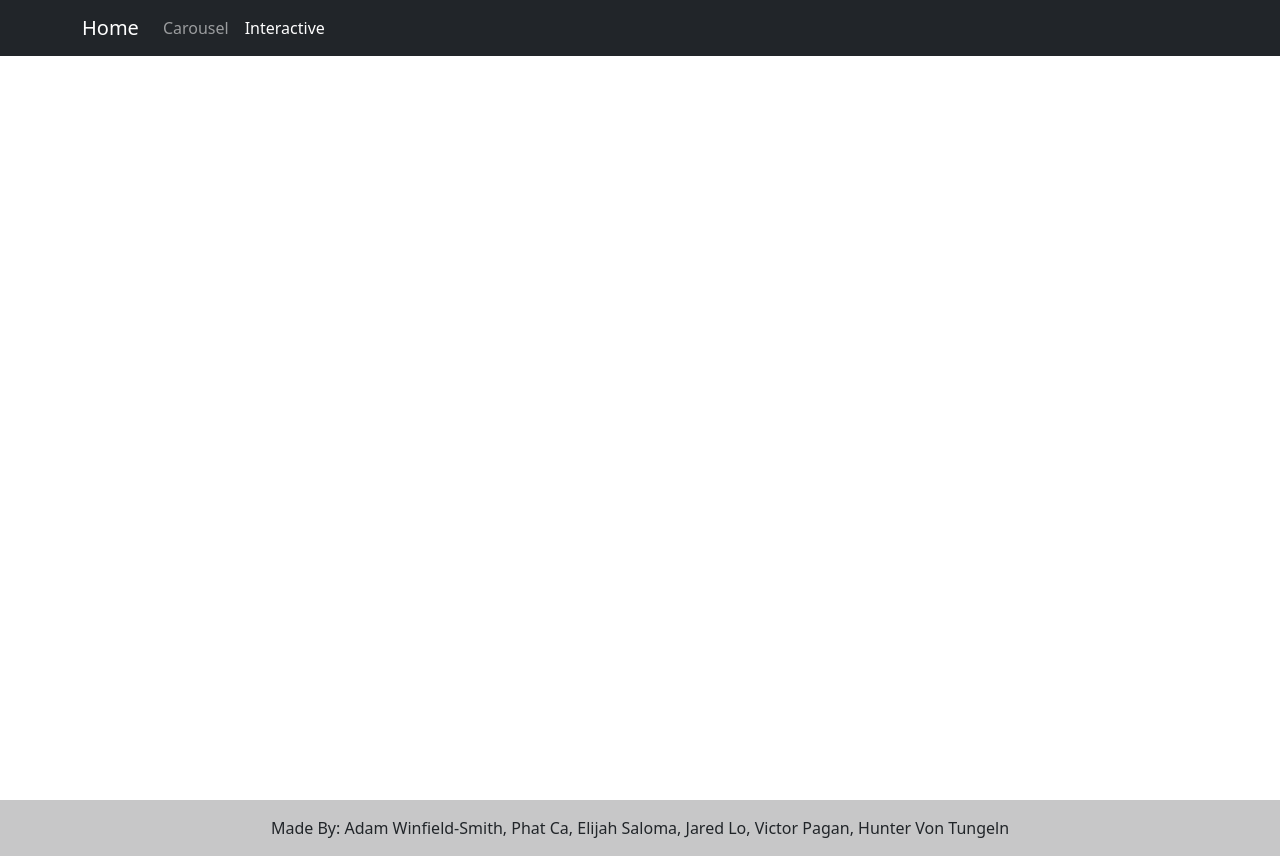
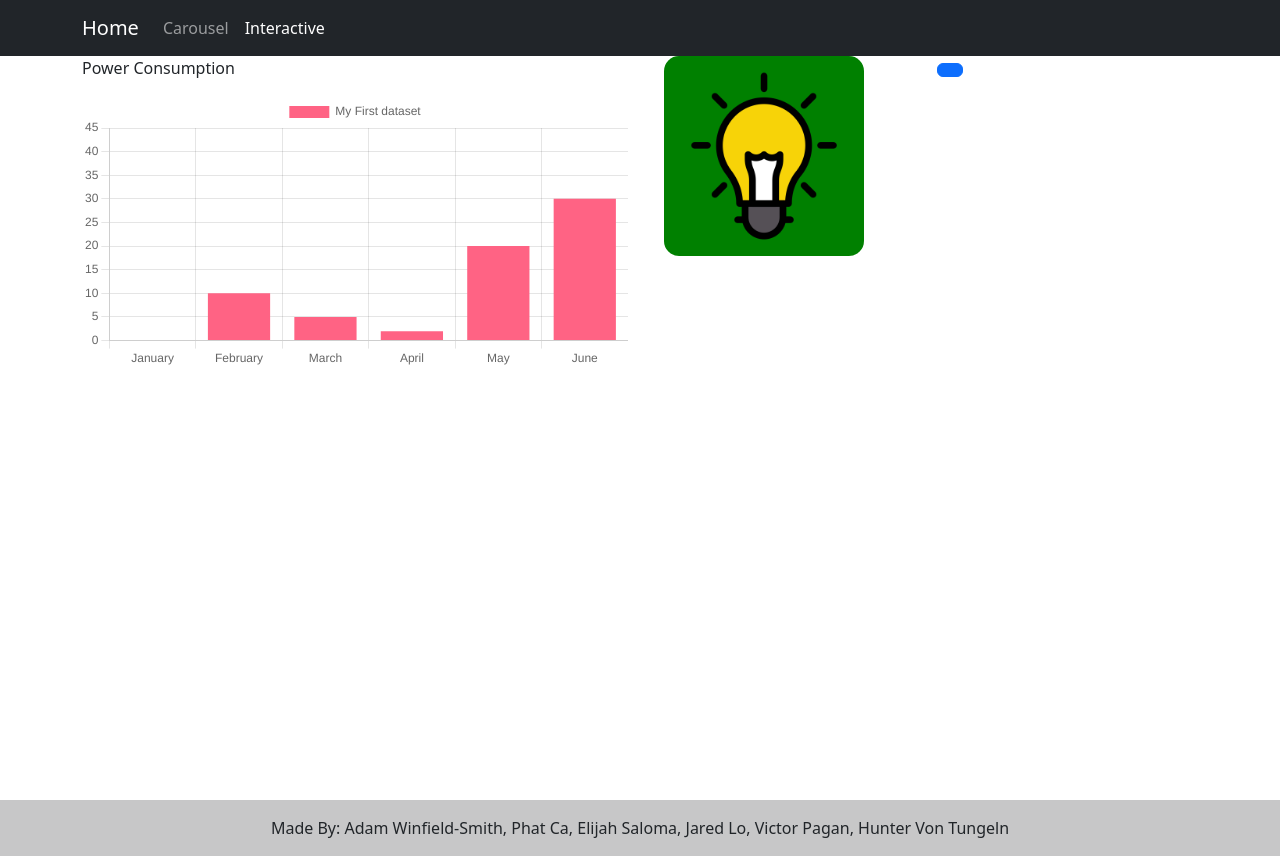
Before and after one commit to HACC2024/Comp-Sience, a React (Create React App) app in the folder app/: page /features in a window 1280 px wide. Built offline with nearby package versions, Linux system fonts and the light colour scheme.

Commit message:
add experimental button

```diff
--- /dev/null
+++ b/app/src/components/ApplianceButton.jsx
@@ -0,0 +1,23 @@
+import React from 'react'
+import Appliance from "./Appliance"
+import Container from 'react-bootstrap/Container';
+import Row from 'react-bootstrap/Row'
+import Col from 'react-bootstrap/esm/Col';
+import Button from 'react-bootstrap/Button'
+
+const ApplianceButton = () => {
+    return (
+        <Container>
+            <Row>
+                <Col>
+                    <Appliance />
+                </Col>
+                <Col>
+                    <Button/>
+                </Col>
+            </Row>
+        </Container>
+    );
+}
+
+export default ApplianceButton
--- a/app/src/pages/PowerConsumption.js
+++ b/app/src/pages/PowerConsumption.js
@@ -1,10 +1,10 @@
 import React from 'react';
-import NavbarComponent from '../components/Navbar'
-import FooterComponent from '../components/Footer'
 import Container from 'react-bootstrap/Container';
 import Row from 'react-bootstrap/Row'
 import Col from 'react-bootstrap/esm/Col';
 import '../styles/PowerConsumption.css'
+import BarChart from '../components/BarChart';
+import ApplianceButton from '../components/ApplianceButton';
 
 
 const PowerConsumption = () => {
@@ -12,8 +12,11 @@ const PowerConsumption = () => {
         <Container id="PowerConsumption">
             <Row>
                 <Col>
+                    <p class="text-align-center">Power Consumption</p>
+                    <BarChart />
                 </Col>
                 <Col>
+                    <ApplianceButton/>
                 </Col>
             </Row>
         </Container>
--- a/app/src/styles/PowerConsumption.css
+++ b/app/src/styles/PowerConsumption.css
@@ -1,3 +1,4 @@
 .PowerConsumption {
     min-height: 100vh;
+    text-align: center;
 }
```
Lines whose indentation alone changed are shown as unchanged.
